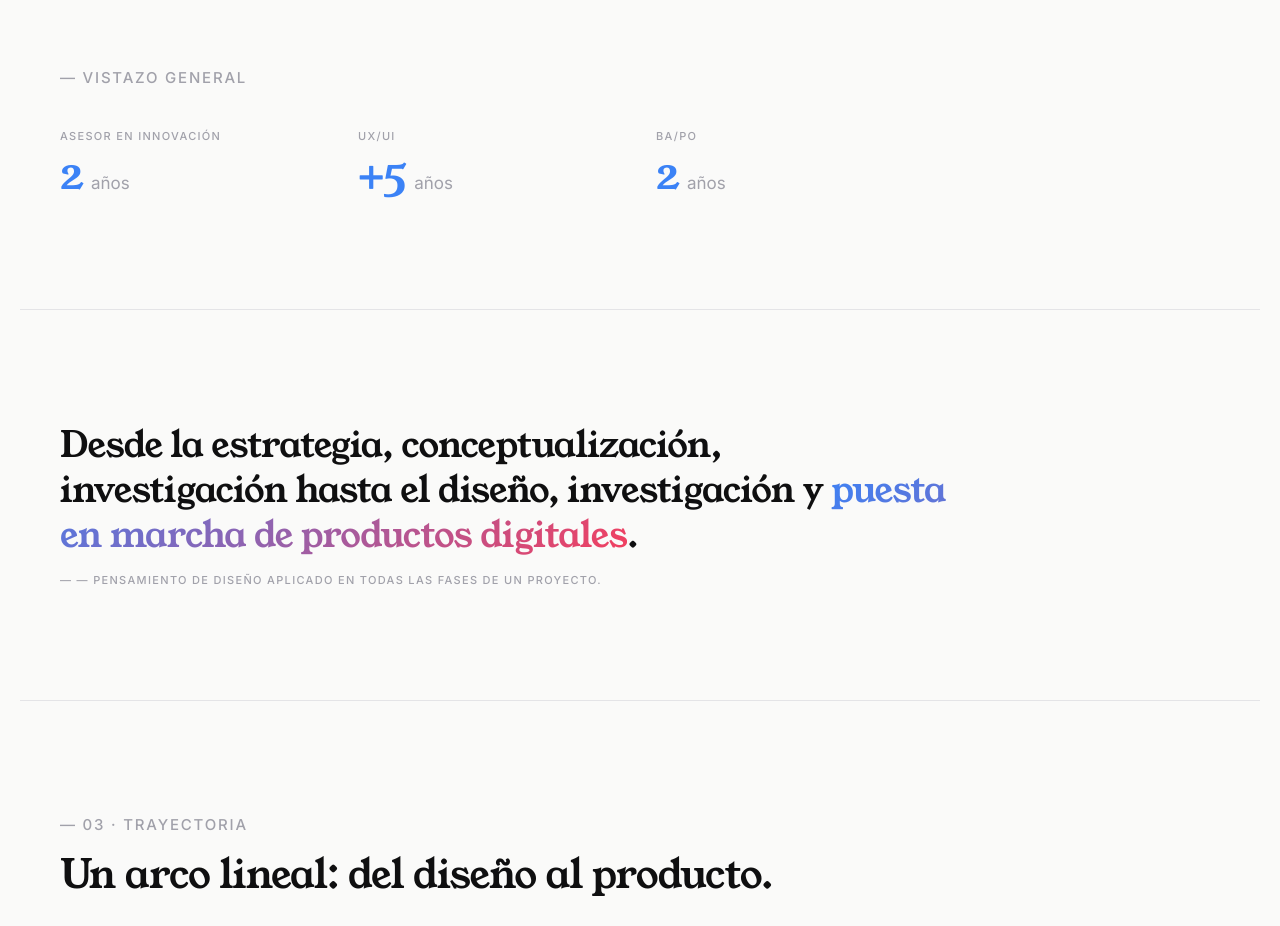
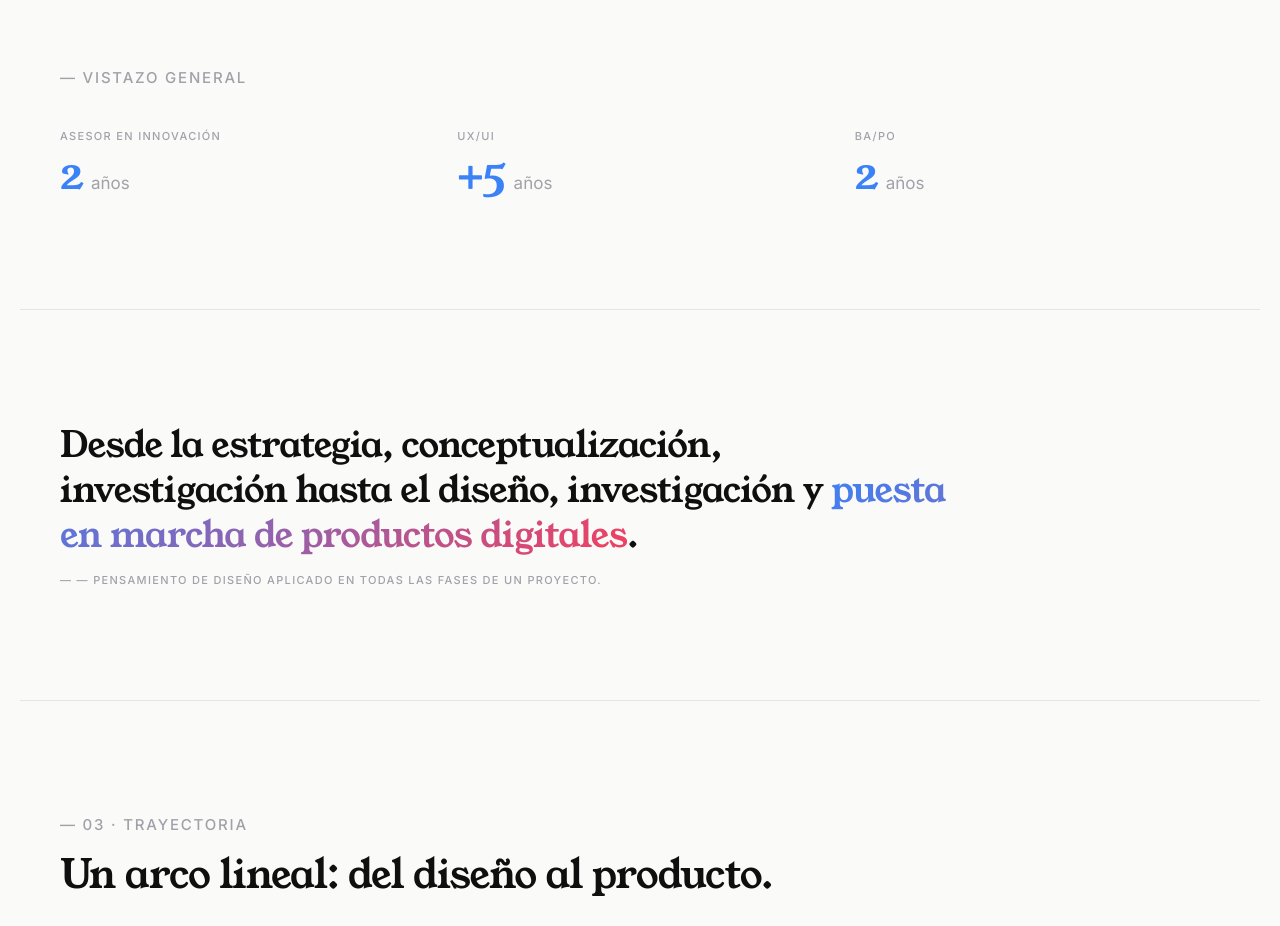
Before and after one commit to Santiagomejial/portfolio, a Next.js app: page / in a window 1280 px wide. Shown: the part 3760-4686 px from the top of the page. Built offline with nearby package versions, Linux system fonts and the light colour scheme.

Commit message:
feat(home): snapshot 3 métricas + nueva pull quote

```diff
--- a/app/page.tsx
+++ b/app/page.tsx
@@ -60,7 +60,7 @@
         className="container-portfolio border-t border-line py-20 md:py-28"
       >
         <Eyebrow className="mb-10">{HOME.snapshot.label}</Eyebrow>
-        <div className="grid grid-cols-2 gap-8 md:grid-cols-4">
+        <div className="grid grid-cols-3 gap-6 md:gap-8">
           {HOME.snapshot.metrics.map((m) => (
             <MetricCard
               key={m.label}
```
